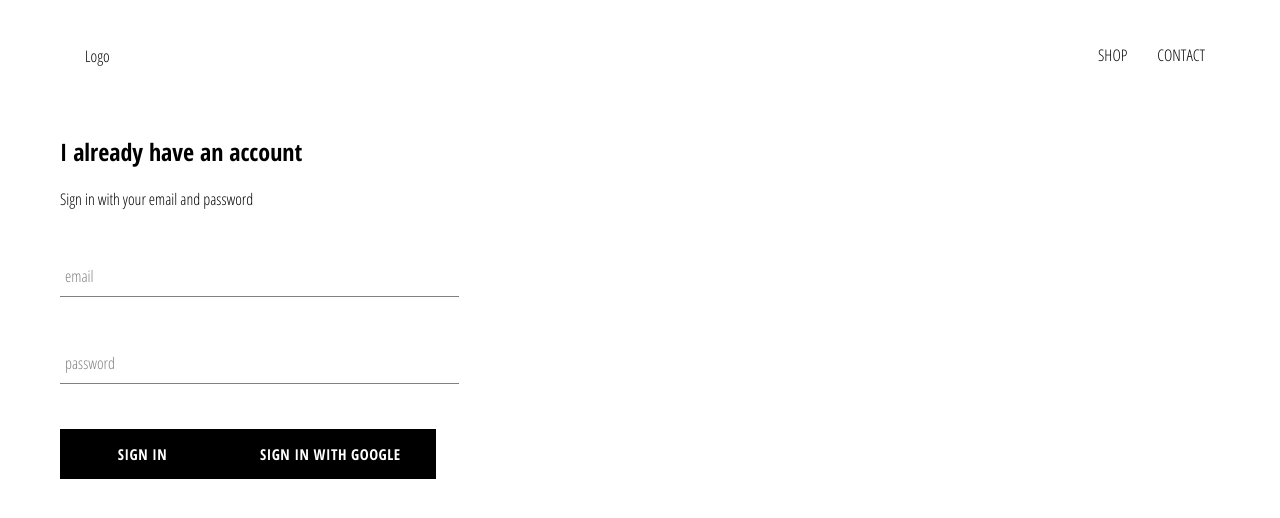
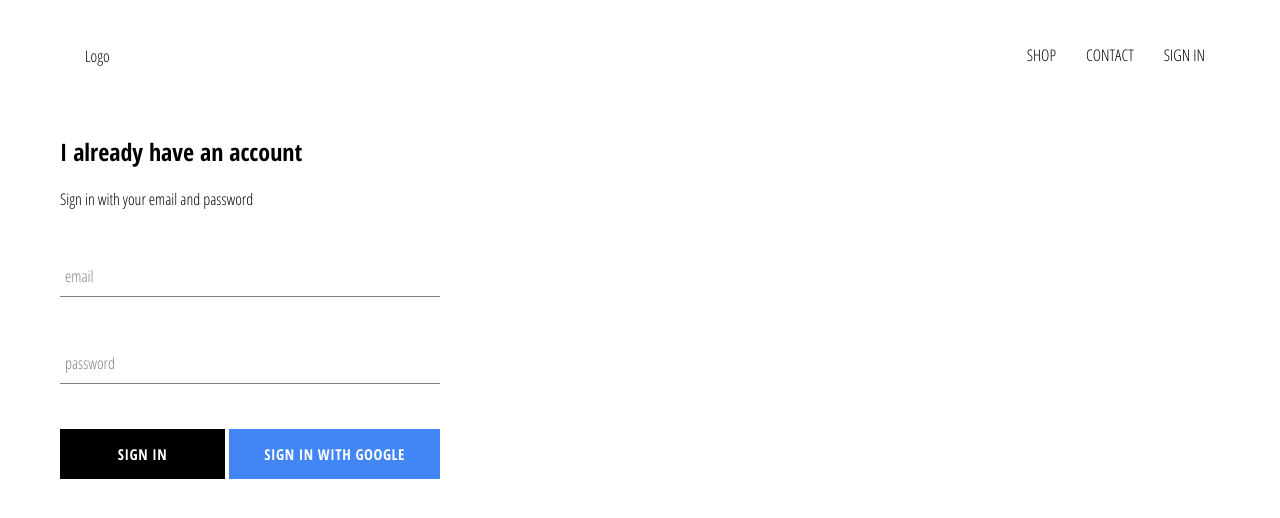
Before and after one commit to nathanpeter636/e-commerce-app, a React (Create React App) app: page /signin in a window 1280 px wide. Shown: the top 518 px of the page. Built offline with nearby package versions, Linux system fonts and the light colour scheme; no server answers.

Commit message:
integrated firbase into app, created sign in page with sign in component and sing in with google auth

```diff
--- a/src/App.css
+++ b/src/App.css
@@ -8,3 +8,7 @@
     text-decoration: none;
     color: black;
 }
+
+* {
+    box-sizing: border-box;
+}
--- a/src/App.js
+++ b/src/App.js
@@ -14,13 +14,40 @@
 
 import SignInSignOutPage from './pages/sign-in-sign-out/SignInSignOutPage'
 
+import { auth } from './firebase/firebase.utils'
 
 
-function App() {
+
+class App extends React.Component {
+
+  constructor(props) {
+    super(props)
+
+    this.state = {
+       currentUser: null
+    }
+  }
+
+  unsubscribeFromAuth = null
+
+componentDidMount() {
+  this.unsubscribeFromAuth = auth.onAuthStateChanged(user => {
+
+    this.setState({currentUser: user});
+
+    console.log(user)
+  })
+}
+
+componentWillUnmount() {
+  this.unsubscribeFromAuth()
+}
+
+  render () {
   return (
     <>
 
-    <Header/>
+    <Header currentUser={this.state.currentUser}/>
     <ScrollToTop/>
     <Switch>
 
@@ -30,6 +57,7 @@
     </Switch>
     </>
   );
+  }
 }
 
 export default App;
--- a/src/components/custom-button/CustomButton.js
+++ b/src/components/custom-button/CustomButton.js
@@ -3,9 +3,9 @@
 
 import './custombutton.styles.scss'
 
-function CustomButton({ children, ...otherProps}) {
+function CustomButton({ children, isGoogleSignIn, ...otherProps}) {
     return (
-       <button className="custom-button" {...otherProps}>
+       <button className={`${isGoogleSignIn ? 'google-sign-in' : '' } custom-button`} {...otherProps}>
             {children}
        </button>
     )
--- a/src/components/custom-button/custombutton.styles.scss
+++ b/src/components/custom-button/custombutton.styles.scss
@@ -19,4 +19,15 @@
     color: black;
     border: 1px solid black;
   }
+
+  &.google-sign-in {
+    background-color: #4285f4;
+
+    color: white;
+    border: none;
+
+    &:hover {
+      background-color:  #357ae8;
+    }
+  }
 }
--- a/src/components/header/Header.js
+++ b/src/components/header/Header.js
@@ -2,7 +2,11 @@
 import { Link } from "react-router-dom";
 import "./header.styles.scss";
 
-function Header() {
+import {auth} from '../../firebase/firebase.utils'
+
+
+
+function Header({currentUser}) {
   return (
     <div className="header">
       <Link className="logo-container" to="/">
@@ -16,6 +20,11 @@
         <Link className="option" to="/shop">
           CONTACT
         </Link>
+
+       {
+         currentUser ? <div className='option' onClick={() => auth.signOut()}> SIGN OUT </div>
+         : <Link className='option' to='/signin'> SIGN IN </Link>
+       }
       </div>
     </div>
   );
--- a/src/components/header/header.styles.scss
+++ b/src/components/header/header.styles.scss
@@ -17,6 +17,7 @@
     display: flex;
     align-items: center;
     justify-content: flex-end;
+    cursor: pointer;
 
     .option {
       padding: 10px 15px;
--- a/src/components/sign-in/SignIn.js
+++ b/src/components/sign-in/SignIn.js
@@ -56,13 +56,18 @@
             required
           />
 
+      <div className="buttons">
 
-          <CustomButton type="submit" value="Submit Form">
+      <CustomButton type="submit" value="Submit Form">
               Sign In
           </CustomButton>
-          <CustomButton type="submit" value="Submit Form" onClick={signInWithGoogle}>
+          <CustomButton type="submit" value="Submit Form" onClick={signInWithGoogle} isGoogleSignIn>
               Sign In With Google
           </CustomButton>
+
+
+      </div>
+
         </form>
       </div>
     );
--- a/src/components/sign-in/signin.styles.scss
+++ b/src/components/sign-in/signin.styles.scss
@@ -1,9 +1,14 @@
 .sign-in {
-    width: 30vw;
+    width: 380px;
     display: flex;
     flex-direction: column;
 
         .title {
             margin: 10px 0;
         }
+
+        .buttons {
+            display: flex;
+            justify-content: space-between;
+        }
 }
```
